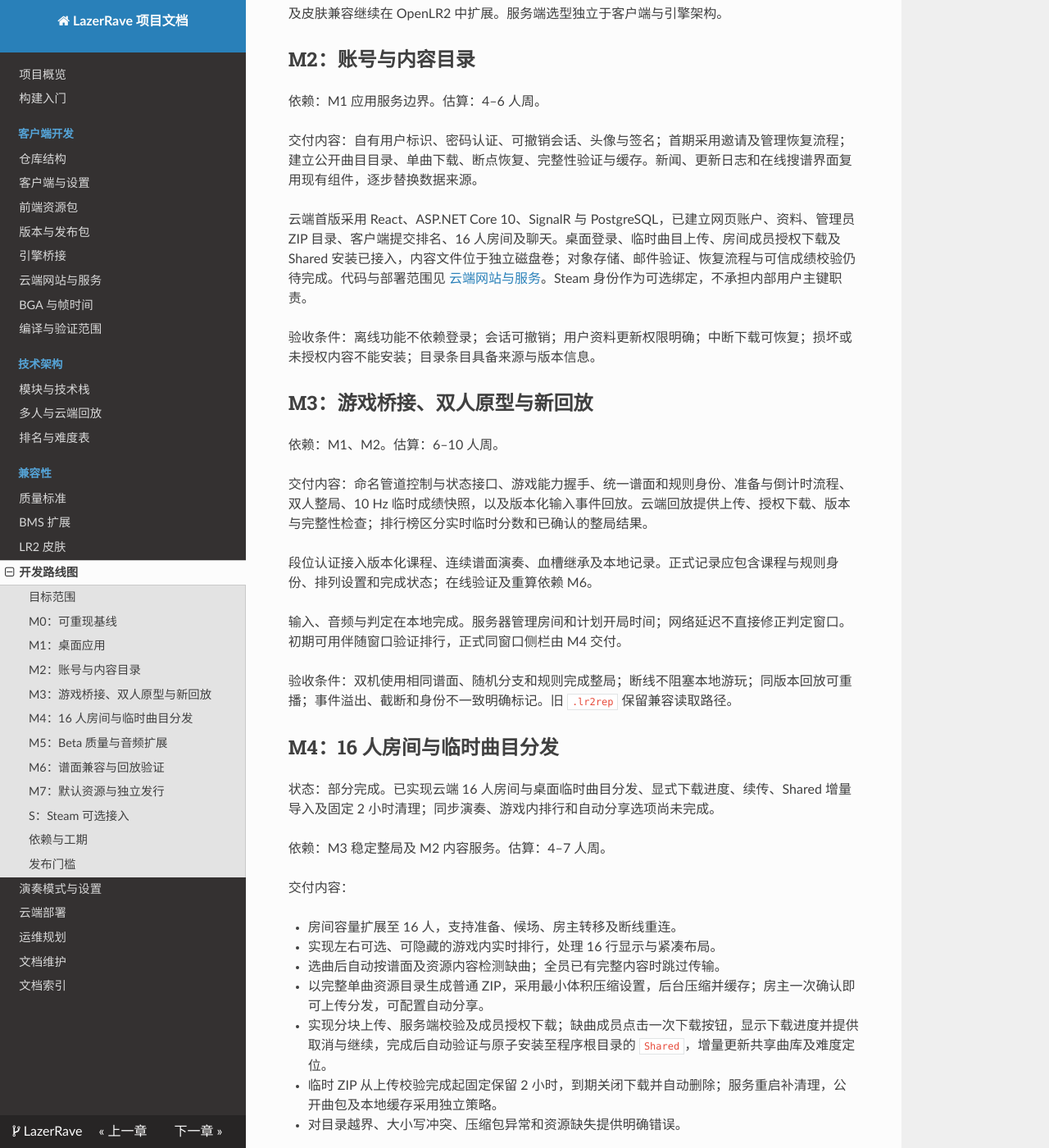
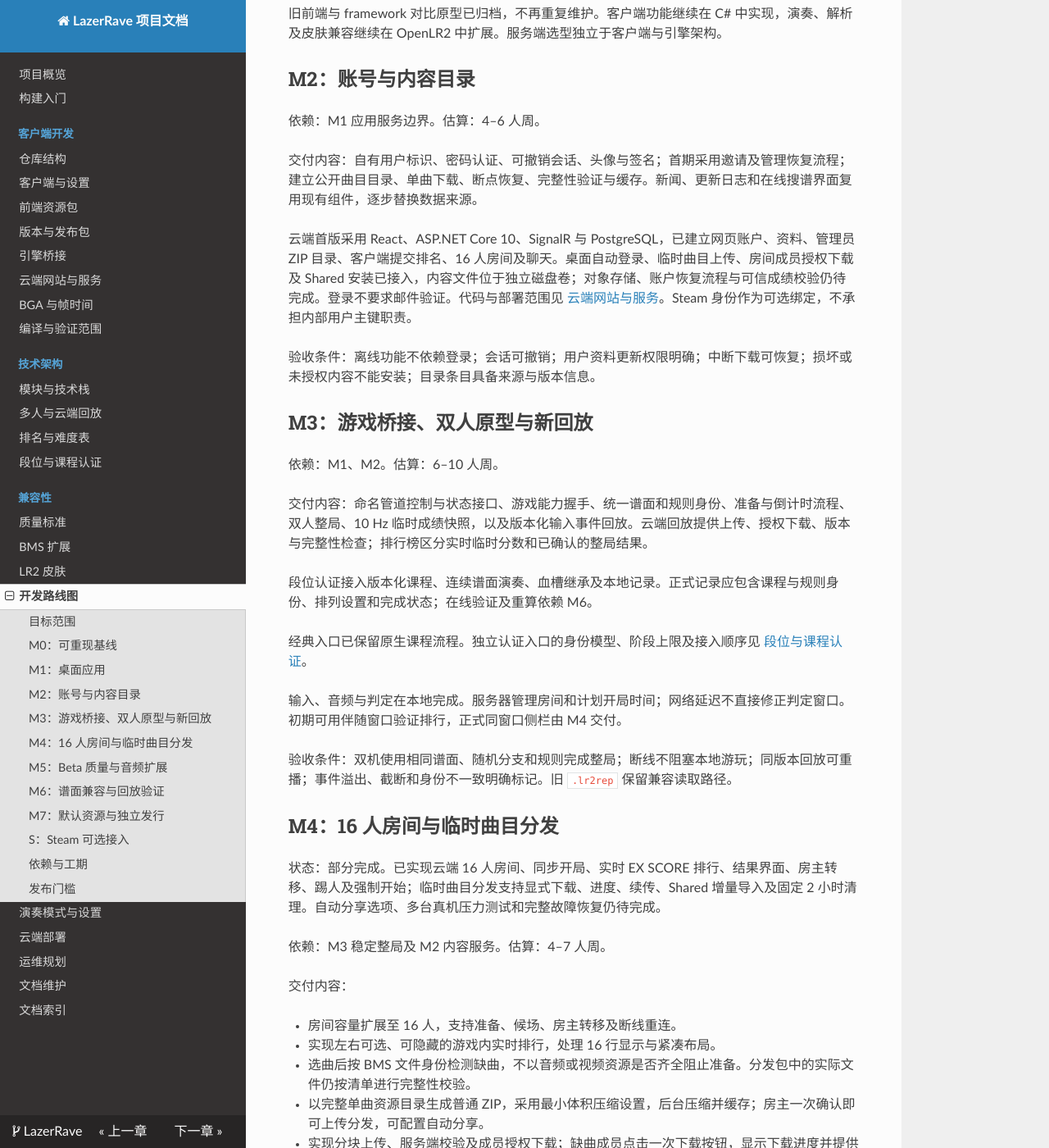
Before and after one commit to feecat/LazerRave, an MkDocs documentation site: the page built from docs/roadmap.md, in a window 1280 px wide and 1400 px high, scrolled down 1944 px. Shown: the whole window at 82% size. Built offline with MkDocs 1.6.1, drawn with Linux system fonts in a browser that asks for light colours; some of the changed text lies outside the part shown.

Commit message:
Document course certification boundaries and refresh roadmap

```diff
--- /dev/null
+++ b/docs/architecture/course-certification.md
@@ -0,0 +1,35 @@
+# 段位与课程认证
+
+## 现有基础
+
+经典 OpenLR2 已具备 COURSE、NONSTOP 与 CLASS 三类课程。主菜单中的原生 LR2 入口可进入这些菜单，使用原生课程编辑、演奏及结果流程。当前客户端直达桥接仍按单谱面启动，尚不提供独立的课程认证页面或课程成绩上传。
+
+原生课程定义保存在 `LR2files/Database/song.db` 的 `expert`、`nonstop` 和 `grade` 表。`LR2_songmanage.cpp` 中的 `WriteCourse` 与 `SearchCourseFromDB` 是定义写入和读取边界；不应直接将课程目录当作普通歌曲目录导入。
+
+原生 `hash` 包含 32 字符的课程选项头，后接按演奏顺序排列的谱面 MD5，每个 MD5 占 32 字符。选项头包含轨道连接及课程类型，并有密码摘要相关字段。现有引擎最多使用 10 个阶段。课程身份必须包含完整的选项头与有序谱面列表；仅按课程标题或无序谱面集合计算身份不足以区分课程。
+
+云端迁移 3 已提供 `courses`、`course_stages` 与 `course_scores`，但尚无管理、演奏和成绩提交接口。云端阶段表允许 20 阶段；首版 OpenLR2 适配器须限制为 1–10 阶段，不能静默截断。
+
+## 集成顺序
+
+1. 只读课程目录：读取三类原生课程，展示键型、阶段、缺失谱面及可演奏状态。以 MD5 匹配本地谱面，以 SHA-256 固定实际展开的版本。
+2. 版本化课程定义：保存课程类型、顺序、键型、轨道连接、血槽规则和选项限制。课程变更生成新版本，不覆盖历史认证身份。
+3. 原生课程桥接：复用 OpenLR2 的课程准备、阶段转换与课程结果流程，增加显式能力握手及完整错误回复。不能用多次单谱面启动模拟认证。
+4. 本地课程记录：包含课程版本、各阶段身份与判定、聚合 EX SCORE、最大分数、血槽状态、完成或中断状态及分阶段回放。
+5. 云端目录与排名：先提供已提交记录，再接入匹配引擎版本的回放验证。未验证成绩不能标为已认证。
+
+## 演奏与成绩规则
+
+OpenLR2 在课程阶段之间继承血槽和课程状态。`Main.cpp` 的课程阶段转换及 `LR2_statplay.cpp` 的课程清灯判断必须保留；普通单曲 NORMAL/EASY 的 80% 清灯条件不能直接用于课程。当前原生实现的课程存活条件为至少 2%，具体失效、选项限制及清灯含义仍以所选课程模式为准。
+
+课程认证应分别展示是否通过、血槽类型、完成阶段、EX SCORE 和分数评级。评级不等于通关状态。认证榜须明确固定课程及血槽规则；不能沿用普通谱面榜的跨血槽汇总来授予段位。
+
+## 验收门槛
+
+- 阶段缺失、身份改变或不支持的选项在开始前明确拒绝。
+- 同一进程连续演奏，阶段间血槽连续，结果与经典模式一致。
+- 中断和自动演奏不授予认证；强制关闭后可恢复界面且不生成通过记录。
+- 每阶段回放可关联原始谱面、规则及种子，损坏回放明确标记。
+- 课程版本更新后，旧记录仍关联原定义。
+
+课程桥接与认证接口尚未实现，现有经典入口保持可用。
--- a/docs/roadmap.md
+++ b/docs/roadmap.md
@@ -1,6 +1,6 @@
 # 开发路线图
 
-本路线图定义 LazerRave 的阶段、依赖和交付门槛。桌面界面采用 C# / osu!lazer 源码组件，演奏由 C++ OpenLR2 执行，以同窗口嵌入为主要集成方式，并保留独立窗口与经典入口。后续功能沿用这一架构。云端基础服务已建立，桌面及游戏后端的联网接入尚未完成。
+本路线图定义 LazerRave 的阶段、依赖和交付门槛。桌面界面采用 C# / osu!lazer 源码组件，演奏由 C++ OpenLR2 执行，以同窗口嵌入为主要集成方式，并保留独立窗口与经典入口。后续功能沿用这一架构。客户端已接入自有账户、网络排行、多人房间、同步开局、实时成绩及结果界面；后续重点为课程认证、可信成绩和发行质量。
 
 ## 目标范围
 
@@ -59,7 +59,7 @@
 
 交付内容：自有用户标识、密码认证、可撤销会话、头像与签名；首期采用邀请及管理恢复流程；建立公开曲目目录、单曲下载、断点恢复、完整性验证与缓存。新闻、更新日志和在线搜谱界面复用现有组件，逐步替换数据来源。
 
-云端首版采用 React、ASP.NET Core 10、SignalR 与 PostgreSQL，已建立网页账户、资料、管理员 ZIP 目录、客户端提交排名、16 人房间及聊天。桌面登录、临时曲目上传、房间成员授权下载及 Shared 安装已接入，内容文件位于独立磁盘卷；对象存储、邮件验证、恢复流程与可信成绩校验仍待完成。代码与部署范围见 [云端网站与服务](development/cloud.md)。Steam 身份作为可选绑定，不承担内部用户主键职责。
+云端首版采用 React、ASP.NET Core 10、SignalR 与 PostgreSQL，已建立网页账户、资料、管理员 ZIP 目录、客户端提交排名、16 人房间及聊天。桌面自动登录、临时曲目上传、房间成员授权下载及 Shared 安装已接入，内容文件位于独立磁盘卷；对象存储、账户恢复流程与可信成绩校验仍待完成。登录不要求邮件验证。代码与部署范围见 [云端网站与服务](development/cloud.md)。Steam 身份作为可选绑定，不承担内部用户主键职责。
 
 验收条件：离线功能不依赖登录；会话可撤销；用户资料更新权限明确；中断下载可恢复；损坏或未授权内容不能安装；目录条目具备来源与版本信息。
 
@@ -71,13 +71,15 @@
 
 段位认证接入版本化课程、连续谱面演奏、血槽继承及本地记录。正式记录应包含课程与规则身份、排列设置和完成状态；在线验证及重算依赖 M6。
 
+经典入口已保留原生课程流程。独立认证入口的身份模型、阶段上限及接入顺序见 [段位与课程认证](architecture/course-certification.md)。
+
 输入、音频与判定在本地完成。服务器管理房间和计划开局时间；网络延迟不直接修正判定窗口。初期可用伴随窗口验证排行，正式同窗口侧栏由 M4 交付。
 
 验收条件：双机使用相同谱面、随机分支和规则完成整局；断线不阻塞本地游玩；同版本回放可重播；事件溢出、截断和身份不一致明确标记。旧 `.lr2rep` 保留兼容读取路径。
 
 ## M4：16 人房间与临时曲目分发
 
-状态：部分完成。已实现云端 16 人房间与桌面临时曲目分发、显式下载进度、续传、Shared 增量导入及固定 2 小时清理；同步演奏、游戏内排行和自动分享选项尚未完成。
+状态：部分完成。已实现云端 16 人房间、同步开局、实时 EX SCORE 排行、结果界面、房主转移、踢人及强制开始；临时曲目分发支持显式下载、进度、续传、Shared 增量导入及固定 2 小时清理。自动分享选项、多台真机压力测试和完整故障恢复仍待完成。
 
 依赖：M3 稳定整局及 M2 内容服务。估算：4–7 人周。
 
@@ -85,11 +87,11 @@
 
 - 房间容量扩展至 16 人，支持准备、候场、房主转移及断线重连。
 - 实现左右可选、可隐藏的游戏内实时排行，处理 16 行显示与紧凑布局。
-- 选曲后自动按谱面及资源内容检测缺曲；全员已有完整内容时跳过传输。
+- 选曲后按 BMS 文件身份检测缺曲，不以音频或视频资源是否齐全阻止准备。分发包中的实际文件仍按清单进行完整性校验。
 - 以完整单曲资源目录生成普通 ZIP，采用最小体积压缩设置，后台压缩并缓存；房主一次确认即可上传分发，可配置自动分享。
 - 实现分块上传、服务端校验及成员授权下载；缺曲成员点击一次下载按钮，显示下载进度并提供取消与继续，完成后自动验证与原子安装至程序根目录的 `Shared`，增量更新共享曲库及难度定位。
 - 临时 ZIP 从上传校验完成起固定保留 2 小时，到期关闭下载并自动删除；服务重启补清理，公开曲包及本地缓存采用独立策略。
-- 对目录越界、大小写冲突、压缩包异常和资源缺失提供明确错误。
+- 对目录越界、大小写冲突、压缩包异常和清单损坏提供明确错误。
 
 验收条件：16 协议会话及多台真机可完成整局；曲目和规则变更使准备状态失效；房主退出不导致进行中的比赛依赖房主连接；缺曲分发先确认下载并展示进度，无需手工 ZIP 或全库扫描；Shared 内同歌多难度保持分组且两端共享，临时服务端文件在固定 2 小时后失效并清理；旧皮肤输入映射保持正确。
 
--- a/mkdocs.yml
+++ b/mkdocs.yml
@@ -34,6 +34,7 @@
       - 模块与技术栈: architecture/overview.md
       - 多人与云端回放: architecture/multiplayer-and-replay.md
       - 排名与难度表: architecture/internet-ranking.md
+      - 段位与课程认证: architecture/course-certification.md
   - 兼容性:
       - 质量标准: compatibility/quality.md
       - BMS 扩展: compatibility/bms.md
```
Also changed, not shown: docs/contents.md (+1 -1 lines).
